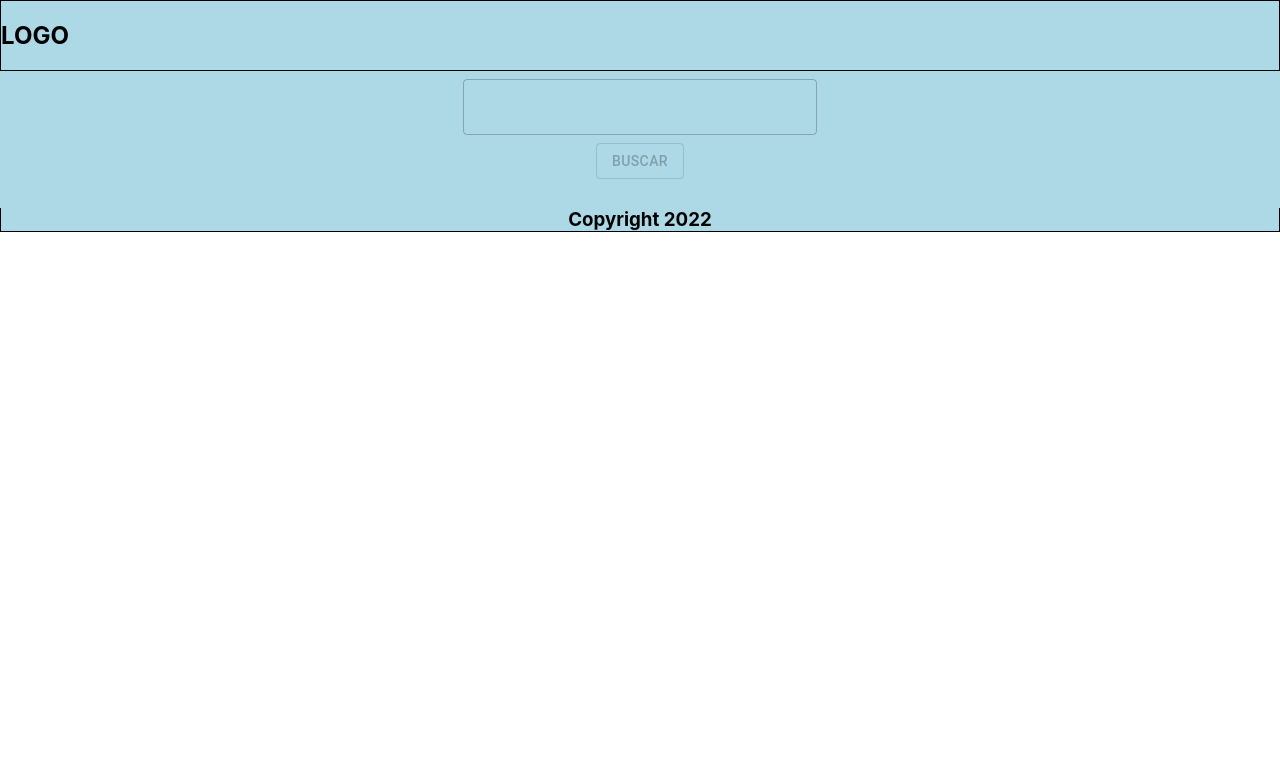
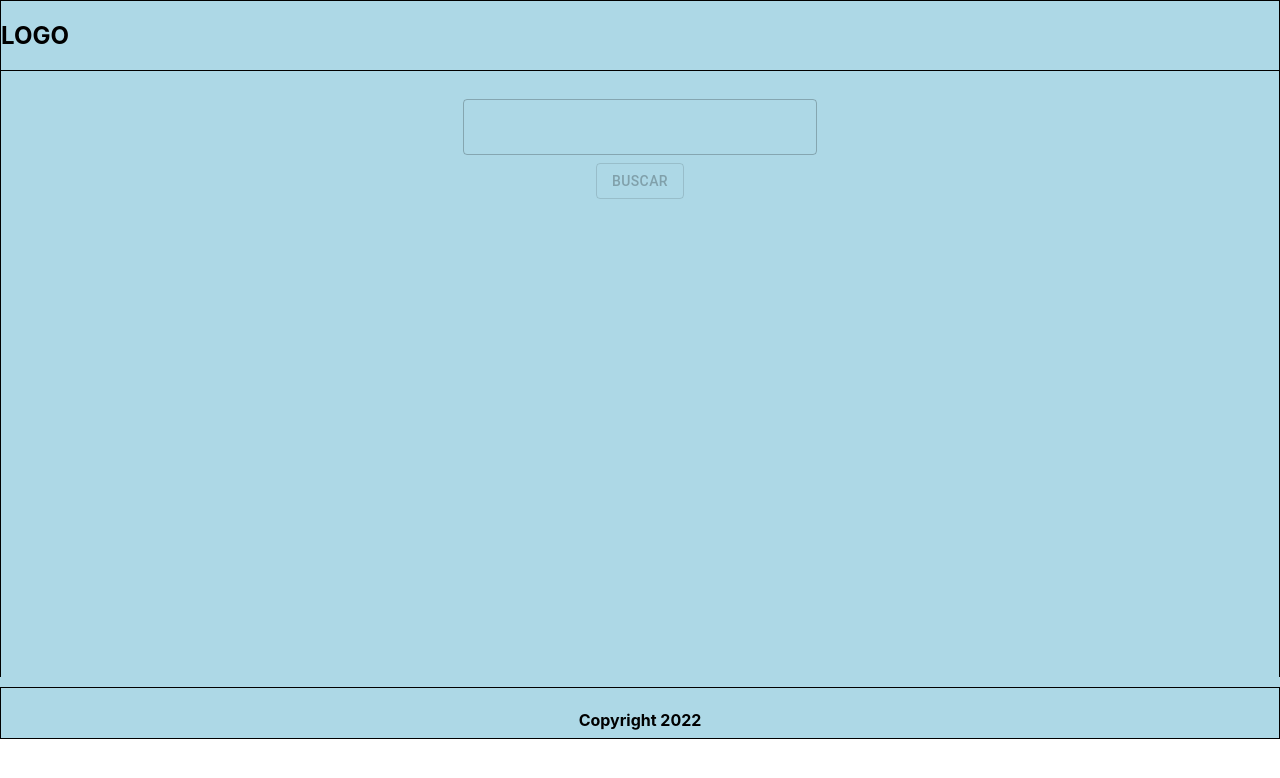
Before and after one commit to belliniedu/infor-react, a React (Create React App) app: page / in a window 1280 px wide. Shown: the top 778 px of the page. Built offline with nearby package versions, Linux system fonts and the light colour scheme.

Commit message:
se corregen estilos y se mejora pantallas

```diff
--- a/src/components/Errores/404.jsx
+++ b/src/components/Errores/404.jsx
@@ -1,3 +1,5 @@
-const Error404 = () => <div> Esta pagina no existe </div>;
+import './errores.css'
+
+const Error404 = () => <h3 className='error-404'> Esta pagina no existe </h3>;
 
 export default Error404;
--- a/src/components/Errores/SinResultados.jsx
+++ b/src/components/Errores/SinResultados.jsx
@@ -1,6 +1,7 @@
+import './errores.css'
 const SinResultados = () => {
     return (
-        <h2> No se encontraron resultados, intente de otra forma. </h2>
+        <h3 className="errores"> No se encontraron resultados, intente de otra forma. </h3>
     )
 
 
--- /dev/null
+++ b/src/components/Errores/errores.css
@@ -0,0 +1,7 @@
+.errores {
+height: 346px;
+}
+
+.error-404 {
+    height: 500px;
+}
--- a/src/components/Noticias/Noticia.css
+++ b/src/components/Noticias/Noticia.css
@@ -4,4 +4,14 @@
     background-color: red;
     align-items: left;
     margin-block-end: 6px;
+
   }
+
+  .texto {
+
+    text-align: left;
+    align-items: left;
+    width: 500;
+    height: 300;
+    background-color: red;
+  }
--- a/src/components/Noticias/Noticia.jsx
+++ b/src/components/Noticias/Noticia.jsx
@@ -8,6 +8,8 @@ import { DEFAULT_IMAGE} from '../../libs/constantes';
 import Link from '@mui/material/Link';
 import { DateTime } from 'luxon';
 import './Noticia.css'
+import { red } from '@mui/material/colors';
+import { maxHeight } from '@mui/system';
 
 const Noticia = ({
     noticia
@@ -15,24 +17,57 @@ const Noticia = ({
   }) => {
         const fecha = DateTime.fromISO(noticia.publishedAt.toString());
       return (
-          <Card sx={{ width: 700, marginBottom: 5 }}>
+          <Card sx={{ marginBottom: 5, width: 900, height: 180 , background: 'grey'}} >
           <Link href={noticia.url} underline="none" target="_blank"><CardActionArea >
           <CardMedia
             component="img"
             height="140"
             width={250}
-            sx={{ width: 100, heigth: 30, float: 'right'}}
+            sx={{
+              width: 150,
+              heigth: 100,
+              float: 'right',
+              marginLeft:2,
+              marginRight:2,
+              marginTop:2,
+              marginBottom:2,
+              position:'relative',
+              borderRadius:2,
+
+            }}
             image={noticia.urlToImage  === '' ? DEFAULT_IMAGE : noticia.urlToImage}
             alt={noticia.title}
           />
-          <CardContent>
-            <Typography gutterBottom variant="h5" component="div">
+          <CardContent sx={{
+             width: 750,
+             Height: 180,
+             background: 'grey',
+             justifyContent:'space-around'
+          }}>
+            <Typography gutterBottom variant="h5" component="div"
+            sx={{fontSize: 22,
+              overflow:'hidden',
+              height:26,
+              color:'#125696',
+            }}
+            >
               {noticia.title}
             </Typography>
-            <Typography variant="body2" color="text.secondary">
+            <Typography variant="body2" color="text.secondary"
+              sx={{ height:76,
+                marginBottom:2,
+                marginTop:2,
+               }}>
               {noticia.description}
+
             </Typography>
-            <Typography variant="body2" color="text.secondary">
+            <Typography variant="body2" color="text.secondary"
+              sx={{
+                marginBottom:2,
+                marginTop:2,
+                position:'relative',
+                }}
+            >
               Publicado el: {fecha.toFormat('dd-mm-yyyy')} a las {fecha.toFormat('hh:yy')} hs
             </Typography>
           </CardContent>
@@ -44,8 +79,8 @@ const Noticia = ({
 
 export const ListaNoticias = ({noticias}) => {
     return noticias.map((noticia) => {
-      return <article className="noticia"><Noticia noticia={noticia}/>
-              </article>
+      return <Noticia noticia={noticia}/>
+
     })
   }
 
--- a/src/components/Paginador/Paginador.jsx
+++ b/src/components/Paginador/Paginador.jsx
@@ -8,11 +8,15 @@ const Paginador = ({
         onChange(pagina);
     };
     return (
+
     <Pagination
         count={cantidadPaginas}
         color="primary"
         onChange={cambiaPagina}
+        sx={{display: 'flex',
+            justifyContent: 'center' }}
     />
+
     );
 }
 
--- a/src/components/Resultados/Resultados.css
+++ b/src/components/Resultados/Resultados.css
@@ -6,6 +6,6 @@
     margin-block-end: 6px;
     font-size: 13px;
     font-weight: 400;
-    justify-content: left;
+    padding-left: 130px;
 
   }
--- /dev/null
+++ b/src/components/Vacio/Vacio.css
@@ -0,0 +1,4 @@
+.vacio {
+    height: 58.5vh;
+    background-color: lightblue;
+}
--- /dev/null
+++ b/src/components/Vacio/Vacio.jsx
@@ -0,0 +1,11 @@
+import './Vacio.css'
+const Vacio = () => {
+    return (
+        <section className="vacio"><br></br></section>
+
+    )
+
+
+};
+
+export default Vacio;
--- a/src/paginas/PaginaBuscador.css
+++ b/src/paginas/PaginaBuscador.css
@@ -3,6 +3,9 @@
     background-color: lightblue;
     border: solid 1px;
     border-top: 0px;
+    border-bottom: 0px;
+    padding-top: 20px;
+    margin-bottom: 10px;
 
   }
 
@@ -18,4 +21,16 @@
   display: flex;
   flex-wrap: wrap;
   justify-content: space-around;
+  background-color: lightblue;
 }
+
+.pagina-buscador-footer {
+  text-align: center;
+  background-color: lightblue;
+  border: solid 1px;
+  height: 40px;
+  padding-top: 0px;
+  padding-bottom: 10px;
+
+
+}
--- a/src/paginas/PaginaBuscador.jsx
+++ b/src/paginas/PaginaBuscador.jsx
@@ -11,6 +11,7 @@ import { useSearchParams } from "react-router-dom";
 import { useEffect } from "react";
 import Resultados from '../components/Resultados/Resultados';
 import SinResultados from '../components/Errores/SinResultados';
+import Vacio from "../components/Vacio/Vacio";
 
 const PaginaBuscador = () => {
   const [noticias, setNoticias] = useState();
@@ -62,20 +63,26 @@ const PaginaBuscador = () => {
                 <header className='pagina-buscador-logo'>
               <Logo/>
             </header>
-            <main className="pagina-buscador-main">
-            <Container maxWidth='sm'>
+            <body className="pagina-buscador">
+            <Container >
             <Buscador onBuscar={onBuscar}/>
             {isLoading && <Loading />}
+
             {!isResult && noticias && <Resultados totalResults={resultados}/>}
+
             <section className="pagina-buscador-lista">
-            {noticias && <ListaNoticias noticias={noticias}/>}
+            {noticias && <ListaNoticias maxWidth='lg' noticias={noticias}/>}
             {isResult && <SinResultados />}
-            {!isResult && noticias && <Paginador cantidadPaginas={cantidadPaginas} onChange={onCambioPagina}/>}
             </section>
+
+            {!isResult && noticias && <Paginador cantidadPaginas={cantidadPaginas} onChange={onCambioPagina} />}
+
             </Container>
-            </main>
-            <footer >
-              <h3 className='pagina-buscador' >Copyright 2022</h3>
+            {!isResult && !noticias && <Vacio/>}
+            </body>
+
+            <footer className='pagina-buscador-footer'>
+              <h4>Copyright 2022</h4>
             </footer>
             </main>
     )
```
